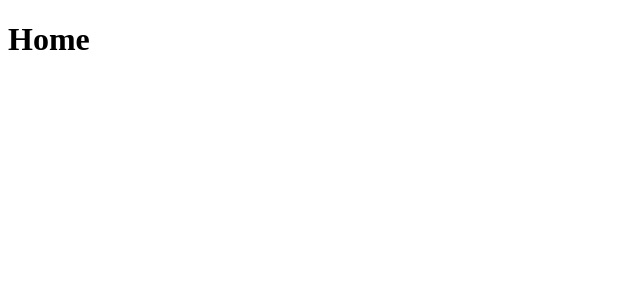
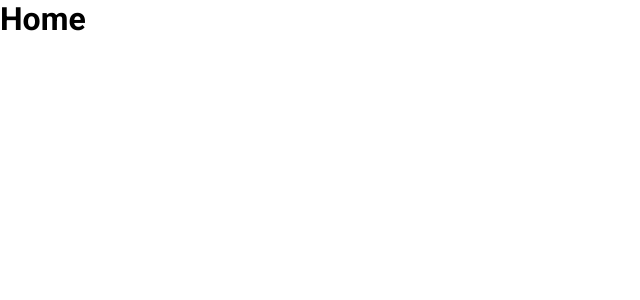
Before and after one commit to MarcosVOS/CoffeeDelivery, a React (Vite) app: page / in a window 1280 px wide. Shown: the top 300 px of the page, without its empty margins (0-640 px from the left). Built offline with nearby package versions, Linux system fonts and the light colour scheme.

Commit message:
add global style

```diff
--- a/src/App.tsx
+++ b/src/App.tsx
@@ -2,6 +2,7 @@
 import { Router } from './Router'
 import { ThemeProvider } from 'styled-components'
 import { defaultTheme } from './styles/themes/default'
+import { GlobalStyle } from './styles/global'
 
 export function App() {
   return (
@@ -9,6 +10,7 @@
       <BrowserRouter>
         <Router />
       </BrowserRouter>
+      <GlobalStyle />
     </ThemeProvider>
   )
 }
--- a/src/styles/global.ts
+++ b/src/styles/global.ts
@@ -0,0 +1,22 @@
+import { createGlobalStyle } from 'styled-components'
+
+export const GlobalStyle = createGlobalStyle`
+    *{
+        margin: 0;
+        padding: 0;
+        box-sizing: border-box;
+    }
+
+    :focus{
+        outline: 0;
+    }
+
+    body{
+        -webkit-font-smoothing: antialiased
+    }
+
+    body, input, textarea, button, label{
+        font-family: 'Roboto', sans-serif;
+        font-size: 1rem;
+    }
+`
```
